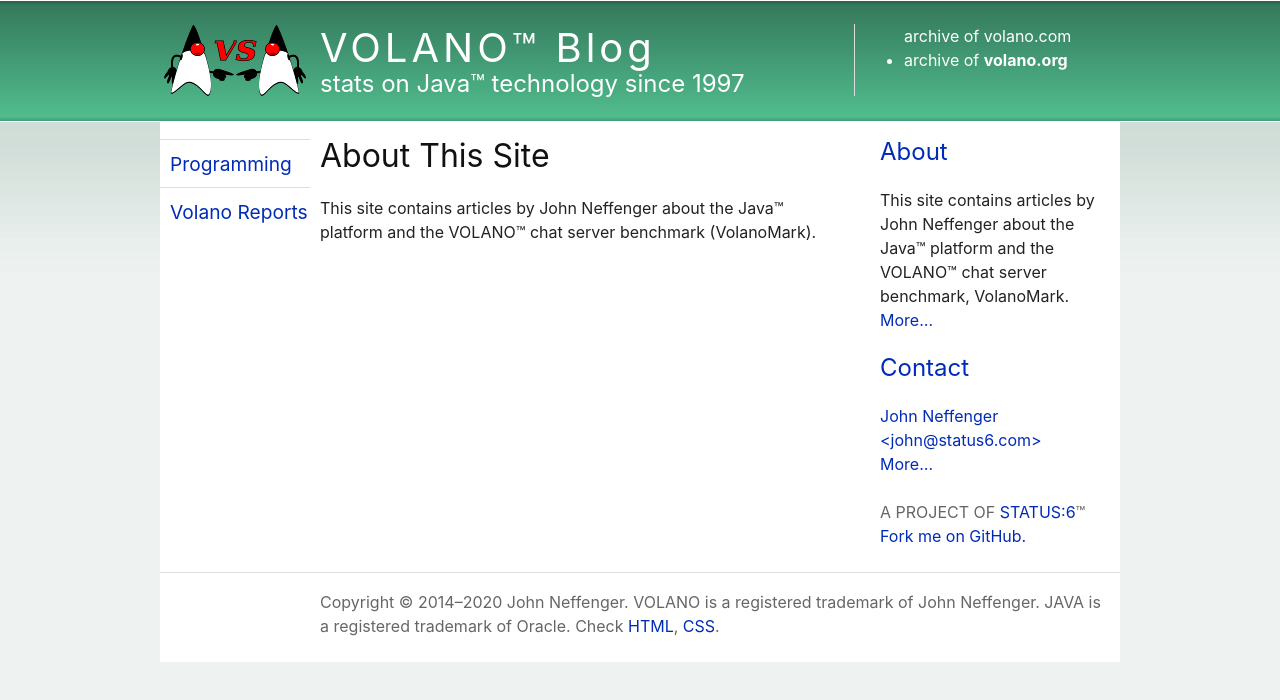
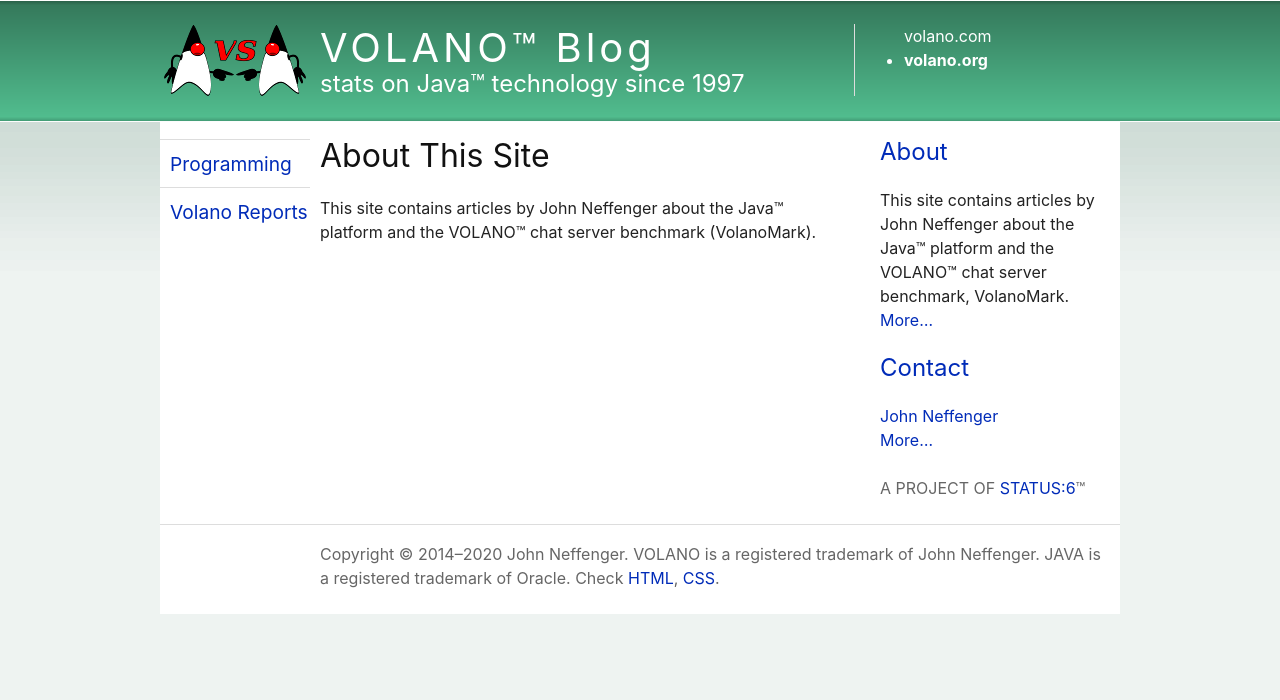
Before and after one commit to jgneff/www-volano-report, a plain HTML site: page docs/about.html in a window 1280 px wide. Drawn offline with Linux system fonts and the light colour scheme.

Commit message:
Publish to www.volano.org with GitHub Pages

```diff
--- a/docs/about.html
+++ b/docs/about.html
@@ -3,7 +3,7 @@
 <head>
 <meta http-equiv="Content-Type" content="text/html; charset=utf-8">
 <meta name="description" content="About this Web site.">
-<link rel="canonical" href="http://www.volano.org/about.html">
+<link rel="canonical" href="https://www.volano.org/about.html">
 <meta name="robots" content="NOODP">
 <meta name="viewport" content="width=960">
 <link rel="stylesheet" href="styles/screen.css" type="text/css">
@@ -20,8 +20,8 @@
 </div>
 <div id="site-links" class="prepend-top span-6">
 <ul>
-<li><a href="https://jgneff.github.io/www-volano-legacy/">archive of volano.com</a></li>
-<li class="selected"><a href="index.html">archive of <strong>volano.org</strong></a></li>
+<li><a href="https://www.volano.com/">volano.com</a></li>
+<li class="selected"><a href="index.html"><strong>volano.org</strong></a></li>
 </ul>
 </div>
 </div>
@@ -40,14 +40,13 @@
 <div class="aside-heading"><a href="about.html">About</a></div>
 <p>This site contains articles by John Neffenger about the Java™ platform and the VOLANO™ chat server benchmark, VolanoMark. <a href="about.html">More…</a></p>
 <div class="aside-heading"><a href="contact.html">Contact</a></div>
-<p><a href="mailto:john@status6.com">John Neffenger &lt;john@status6.com&gt;</a><br>
+<p><a href="mailto:john@status6.com">John Neffenger</a><br>
 <a href="contact.html">More…</a></p>
-<p class="quiet">A PROJECT OF <a href="https://www.status6.com/">STATUS:6</a>™<br>
-<a href="https://github.com/jgneff/www-volano-report">Fork me on GitHub.</a></p>
+<p class="quiet">A PROJECT OF <a href="https://www.status6.com/">STATUS:6</a>™<br></p>
 </div>
 <hr>
 <div id="footer" class="prepend-4 span-20">
-<p class="quiet">Copyright © 2014–2020 John Neffenger. VOLANO is a registered trademark of John Neffenger. JAVA is a registered trademark of Oracle. Check <a href="http://validator.w3.org/check?uri=referer">HTML</a>, <a href="http://jigsaw.w3.org/css-validator/check/referer">CSS</a>.</p>
+<p class="quiet">Copyright © 2014–2020 John Neffenger. VOLANO is a registered trademark of John Neffenger. JAVA is a registered trademark of Oracle. Check <a href="https://validator.w3.org/check?uri=referer">HTML</a>, <a href="https://jigsaw.w3.org/css-validator/check/referer">CSS</a>.</p>
 </div>
 </div>
 </body>
```
Also changed, not shown: blueprint.html (+5 -6 lines), docs/articles/linux-2.2-sockets-threads/index.html (+1 -1 lines), docs/articles/security-advisory-urgent-io-condition/index.html (+1 -1 lines), docs/articles/volano-report-2003-05-30/index.html (+1 -1 lines), docs/contact.html (+6 -7 lines), docs/index.html (+6 -7 lines), docs/programming.html (+6 -7 lines), docs/reports.html (+6 -7 lines), docs/styles/template.html (+1 -1 lines), docs/template.html (+6 -7 lines), src/about.html (+1 -1 lines), src/contact.html (+1 -1 lines), src/index.html (+1 -1 lines), src/programming.html (+1 -1 lines), 2 more files.
